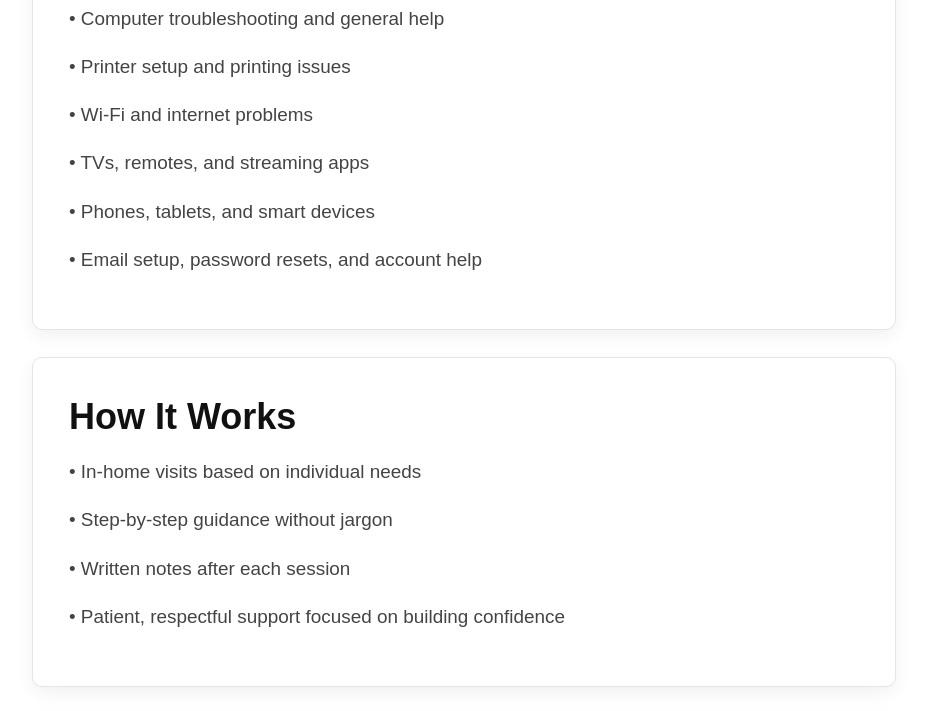
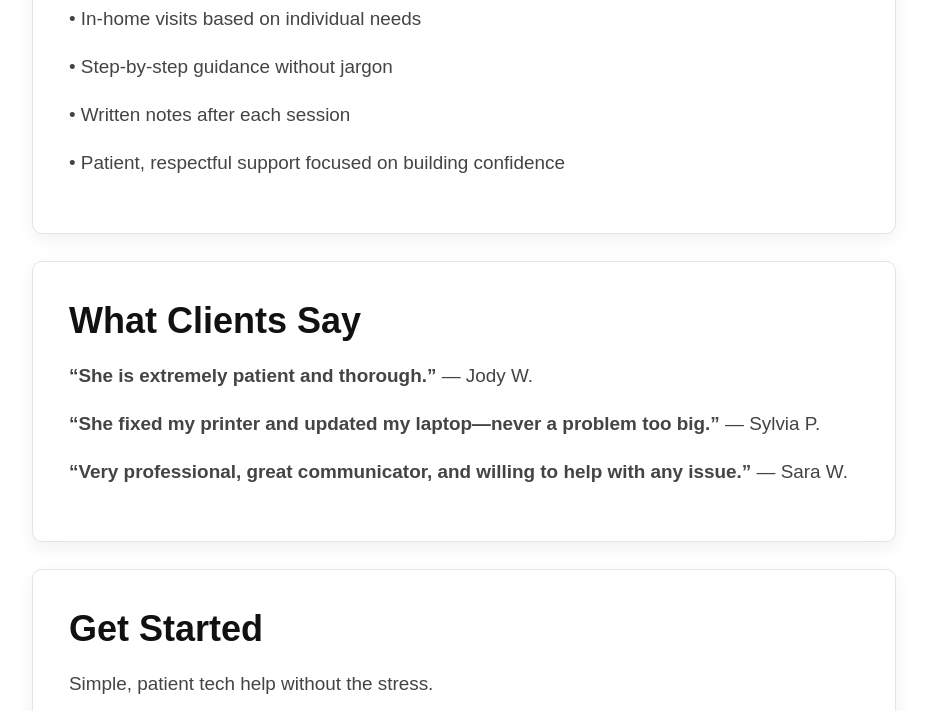
Before and after one commit to techhelpwithheart/techhelpwithheart, a plain HTML site: page index.html in a window 1280 px wide. Shown: the part 720-1431 px from the top of the page, without its empty margins (176-1103 px from the left). Drawn offline with Linux system fonts and the light colour scheme.

Commit message:
update aka deleted sections

```diff
--- a/index.html
+++ b/index.html
@@ -31,16 +31,6 @@
         </section>
 
         <section>
-            <h2>What’s Included</h2>
-            <p>• Computer troubleshooting and general help</p>
-            <p>• Printer setup and printing issues</p>
-            <p>• Wi-Fi and internet problems</p>
-            <p>• TVs, remotes, and streaming apps</p>
-            <p>• Phones, tablets, and smart devices</p>
-            <p>• Email setup, password resets, and account help</p>
-        </section>
-
-        <section>
             <h2>How It Works</h2>
             <p>• In-home visits based on individual needs</p>
             <p>• Step-by-step guidance without jargon</p>
```
Also changed, not shown: pricing.html (+0 -4 lines).
